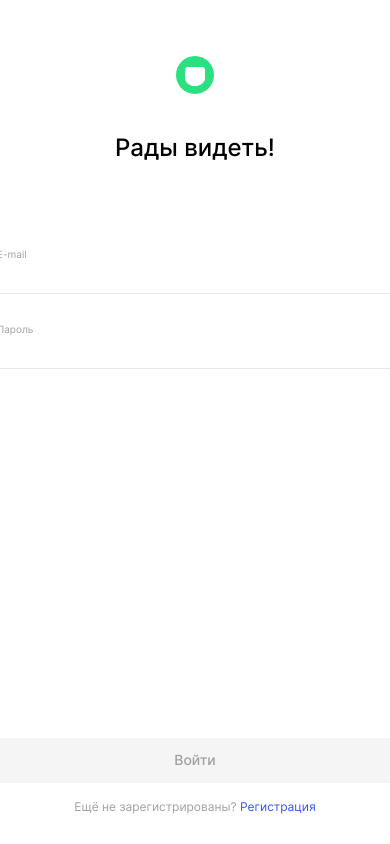
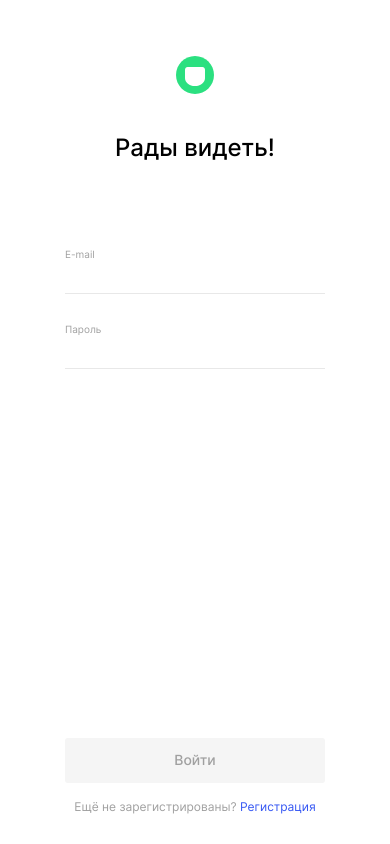
Before and after one commit to Avellow/movies-explorer-frontend, a React (Create React App) app: page /signin in a window 390 px wide. Built offline with nearby package versions, Linux system fonts and the light colour scheme.

Commit message:
modify изменить ширину формы под разный размер экранов

```diff
--- a/src/components/Form/Form.css
+++ b/src/components/Form/Form.css
@@ -33,7 +33,7 @@
 
 @media screen and (max-width: 525px) {
     .form {
-        min-width: 260px;
+        width: 320px;
         height: 100%;
         max-height: 700px;
     }
@@ -47,3 +47,9 @@
         line-height: 1.25;
     }
 }
+
+@media screen and (max-width: 390px) {
+    .form {
+        width: 260px;
+    }
+}
```
